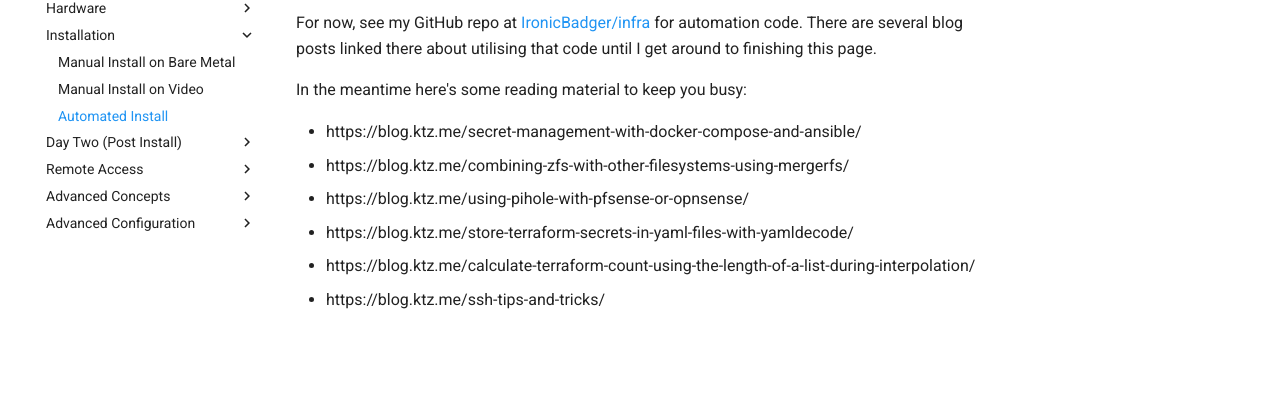
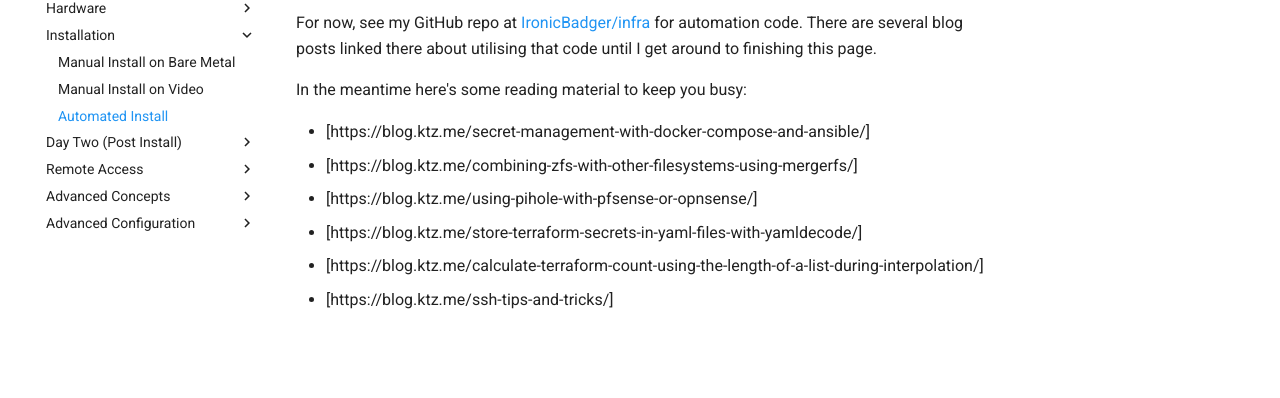
Before and after one commit to ironicbadger/pms-wiki, an MkDocs documentation site: the page built from docs/installation/automated-install.md, in a window 1280 px wide. Shown: the part 211-609 px from the top of the page. Built offline with MkDocs 1.6.1 and Material for MkDocs 9.7.7, drawn with Linux system fonts in a browser that asks for light colours; some web fonts are replaced; comment, search, counter and statistics services are not loaded.

```diff
--- a/docs/installation/automated-install.md
+++ b/docs/installation/automated-install.md
@@ -6,9 +6,9 @@ For now, see my GitHub repo at [IronicBadger/infra](https://github.com/ironicbad
 
 In the meantime here's some reading material to keep you busy:
 
-- https://blog.ktz.me/secret-management-with-docker-compose-and-ansible/
-- https://blog.ktz.me/combining-zfs-with-other-filesystems-using-mergerfs/
-- https://blog.ktz.me/using-pihole-with-pfsense-or-opnsense/
-- https://blog.ktz.me/store-terraform-secrets-in-yaml-files-with-yamldecode/
-- https://blog.ktz.me/calculate-terraform-count-using-the-length-of-a-list-during-interpolation/
-- https://blog.ktz.me/ssh-tips-and-tricks/
+- [https://blog.ktz.me/secret-management-with-docker-compose-and-ansible/]
+- [https://blog.ktz.me/combining-zfs-with-other-filesystems-using-mergerfs/]
+- [https://blog.ktz.me/using-pihole-with-pfsense-or-opnsense/]
+- [https://blog.ktz.me/store-terraform-secrets-in-yaml-files-with-yamldecode/]
+- [https://blog.ktz.me/calculate-terraform-count-using-the-length-of-a-list-during-interpolation/]
+- [https://blog.ktz.me/ssh-tips-and-tricks/]
```
